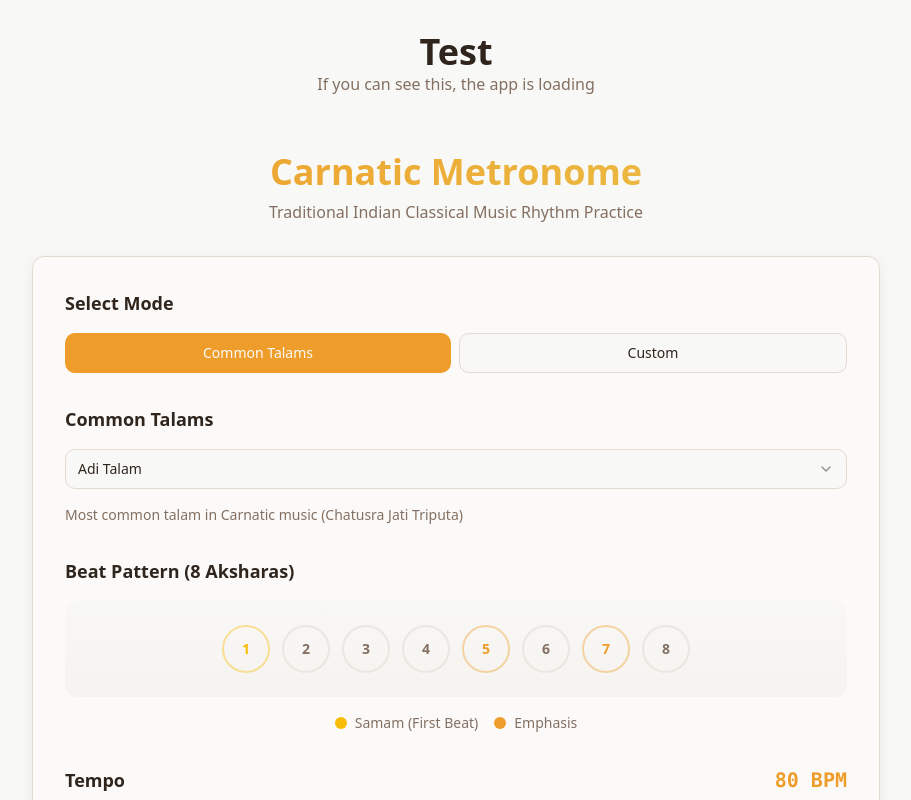
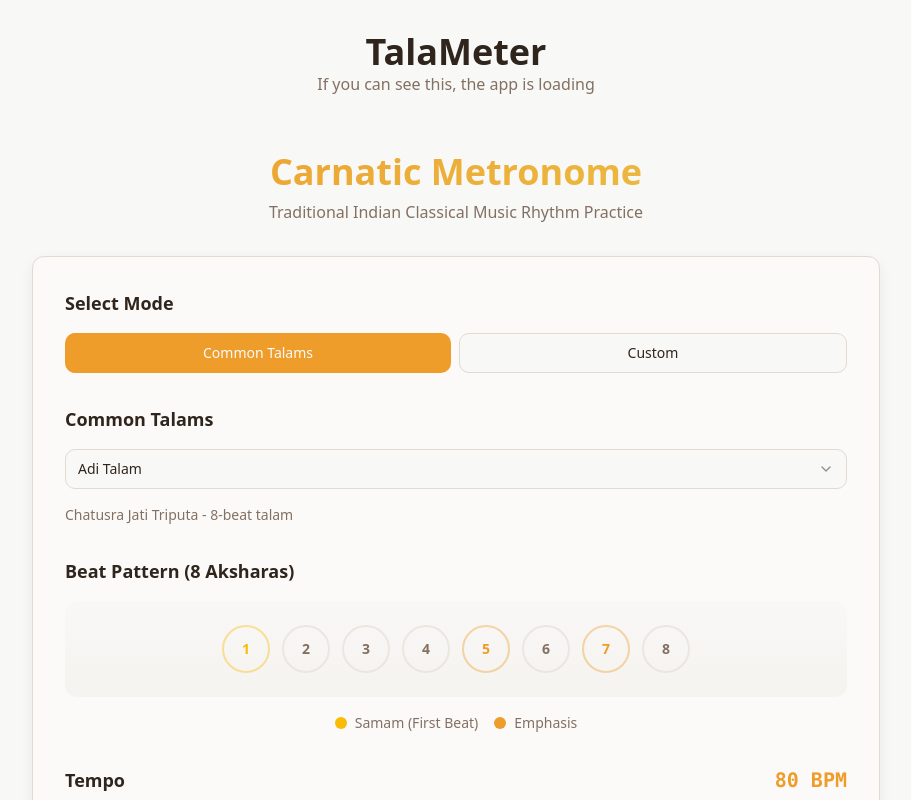
Before and after one commit to bhargavnemani/carnatic-rhythm-companion, a React (Vite) app: page / in a window 1280 px wide. Shown: the top 800 px of the page, without its empty margins (184-1095 px from the left). Built offline with nearby package versions, Linux system fonts and the light colour scheme; the HTML template or start-up script is replaced by a standard one.

Commit message:
Refactor: Update app title and remove notes

```diff
--- a/src/data/talams.ts
+++ b/src/data/talams.ts
@@ -44,7 +44,7 @@ export const TALAMS: Talam[] = [
     aksharas: 8,
     pattern: ["1", "2", "3", "4", "|", "1", "|", "1"],
     emphasis: [0, 4, 6],
-    description: "Most common talam in Carnatic music (Chatusra Jati Triputa)",
+    description: "Chatusra Jati Triputa - 8-beat talam",
     structure: [
       { component: "Laghu", beats: 4, symbol: "|" },
       { component: "Dhrutam", beats: 2, symbol: "O" },
--- a/src/pages/Index.tsx
+++ b/src/pages/Index.tsx
@@ -7,7 +7,7 @@ const Index = () => {
     <main className="min-h-screen bg-background">
       <div className="container mx-auto py-8">
         <div className="text-center mb-8">
-          <h1 className="text-4xl font-bold text-foreground">Test</h1>
+          <h1 className="text-4xl font-bold text-foreground">TalaMeter</h1>
           <p className="text-muted-foreground">If you can see this, the app is loading</p>
         </div>
         <CarnaticMetronome />
```
